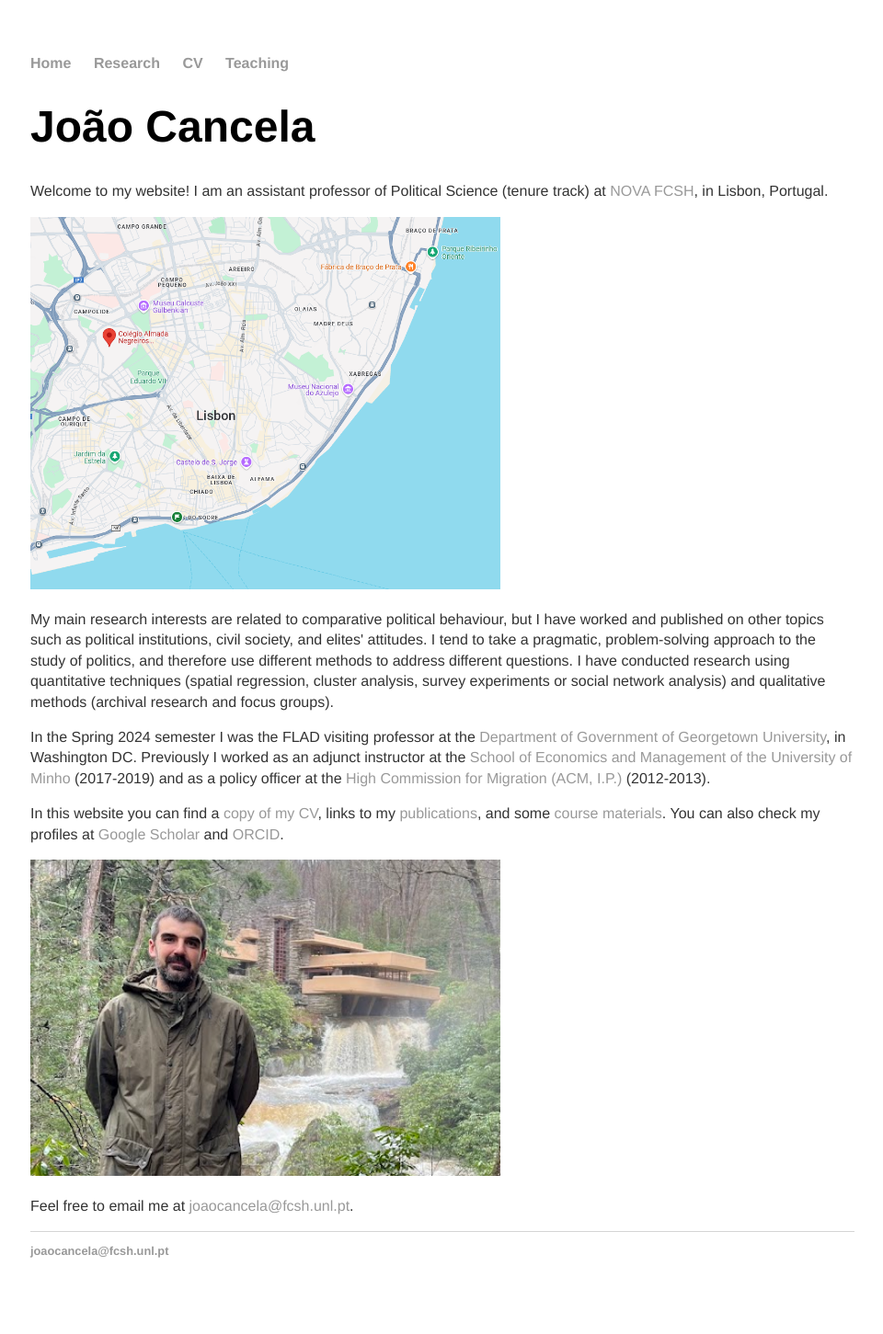
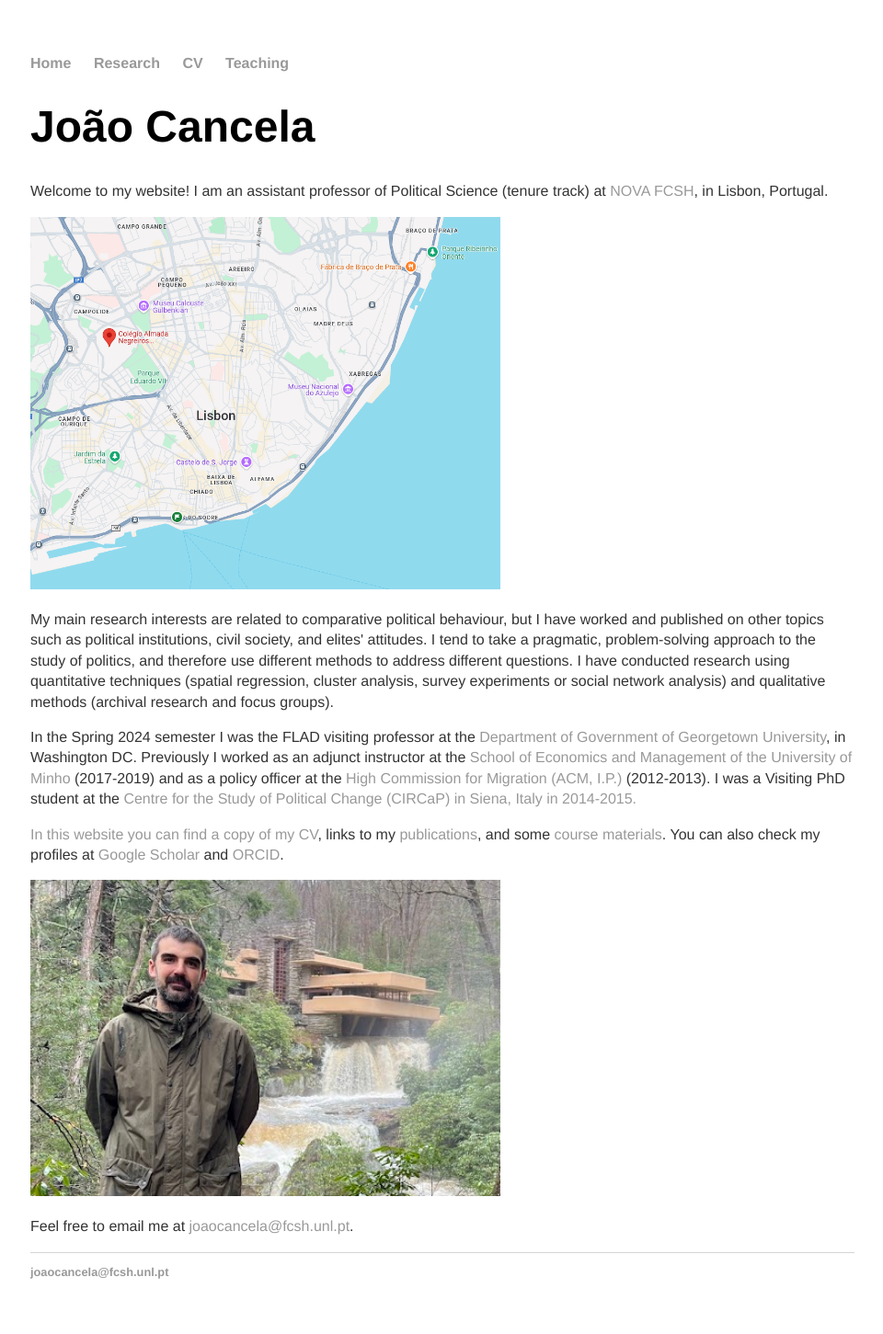
Before and after one commit to joaocancela/joaocancela.github.io, a Jekyll site: the page built from index.html, in a window 1280 px wide. Shown: the whole page at 92% size, without its empty margins (159-1119 px from the left). Built offline with Jekyll 4.4.1, drawn with Linux system fonts in a browser that asks for light colours; before the commit the page ends 1428 px from its top, so only the background shows below that.

Commit message:
Update index.html

```diff
--- a/index.html
+++ b/index.html
@@ -9,7 +9,7 @@ title: João Cancela
 	<p><img src="map_fcsh.png" alt="map location of NOVA FCSH", width = "511"></p>
 
 	<p> My main research interests are related to comparative political behaviour, but I have worked and published on other topics such as political institutions, civil society, and elites' attitudes. I tend to take a pragmatic, problem-solving approach to the study of politics, and therefore use different methods to address different questions. I have conducted research using quantitative techniques (spatial regression, cluster analysis, survey experiments or social network analysis) and qualitative methods (archival research and focus groups). </p>
-	<p> In the Spring 2024 semester I was the FLAD visiting professor at the <a href= "https://Governmentent.georgetown.edu/">Department of Government of Georgetown University</a>, in Washington DC. Previously I worked as an adjunct instructor at the <a href="https://www.eeg.uminho.pt"> School of Economics and Management of the University of Minho</a> (2017-2019) and as a policy officer at the <a href="https://www.acm.gov.pt/inicio">High Commission for Migration (ACM, I.P.)</a> (2012-2013).</p>
+	<p> In the Spring 2024 semester I was the FLAD visiting professor at the <a href= "https://Governmentent.georgetown.edu/">Department of Government of Georgetown University</a>, in Washington DC. Previously I worked as an adjunct instructor at the <a href="https://www.eeg.uminho.pt"> School of Economics and Management of the University of Minho</a> (2017-2019) and as a policy officer at the <a href="https://www.acm.gov.pt/inicio">High Commission for Migration (ACM, I.P.)</a> (2012-2013). I was a Visiting PhD student at the <a href="Centre for the Study of Political Change (CIRCaP"> Centre for the Study of Political Change (CIRCaP)<a> in Siena, Italy in 2014-2015.</p>
 
 	<p> In this website you can find a  <a href={{ site.baseurl }}/pdf/CV_JoaoCancela.pdf target = _blank>copy of my CV</a>, links to my <a href="/research">publications</a>, and some  <a href="/teaching">course materials</a>. You can also check my profiles at <a href=https://scholar.google.com/citations?user=3uFaAyQAAAAJ&hl>Google Scholar</a> and <a href=https://orcid.org/0000-0002-5055-2060>ORCID</a>.
 	<p>
```
